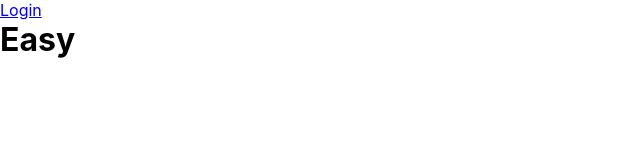
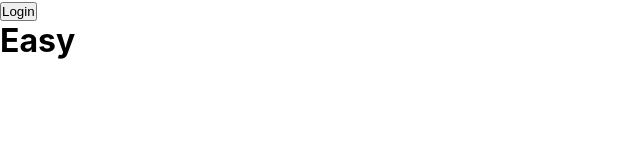
Before and after one commit to yusufalp/easy-meeting-client, a React (Create React App) app: page / in a window 1280 px wide. Shown: the top 160 px of the page, without its empty margins (0-640 px from the left). Built offline with nearby package versions, Linux system fonts and the light colour scheme.

Commit message:
toggle navbar menu depending on page location

```diff
--- a/src/components/Header/index.js
+++ b/src/components/Header/index.js
@@ -1,13 +1,66 @@
 import React from "react";
-import { Link } from "react-router-dom";
+import { useLocation } from "react-router-dom";
+
+import { PATHNAMES } from "../../constants";
 
 function Header() {
+  const location = useLocation();
+
+  const handleNavigation = (route) => {
+    console.log(route);
+  };
+
   return (
     <header className="App-header">
       <nav>
-        <ul>
-          <Link to="/login">Login</Link>
-        </ul>
+        {location.pathname === PATHNAMES.HOME ? (
+          <ul>
+            <li>
+              <button
+                type="button"
+                onClick={() => handleNavigation(PATHNAMES.LOGIN)}
+              >
+                Login
+              </button>
+            </li>
+          </ul>
+        ) : (
+            <ul>
+              <li>
+                <button
+                  type="button"
+                  onClick={() => handleNavigation(PATHNAMES.CREATE)}
+                >
+                  Create Event
+                </button>
+              </li>
+              <li>
+                <button
+                  type="button"
+                  onClick={() => handleNavigation(PATHNAMES.JOIN)}
+                >
+                  Join Event
+                </button>
+              </li>
+              <li>
+                <button
+                  type="button"
+                  onClick={() => handleNavigation(PATHNAMES.DASHBOARD)}
+                >
+                  Dashboard
+                </button>
+              </li>
+              <li>
+                <button
+                  type="button"
+                  onClick={() => handleNavigation(PATHNAMES.LOGOUT)}
+                >
+                  Logout
+                </button>
+              </li>
+            </ul>
+          )
+        }
       </nav>
     </header>
   );
```
